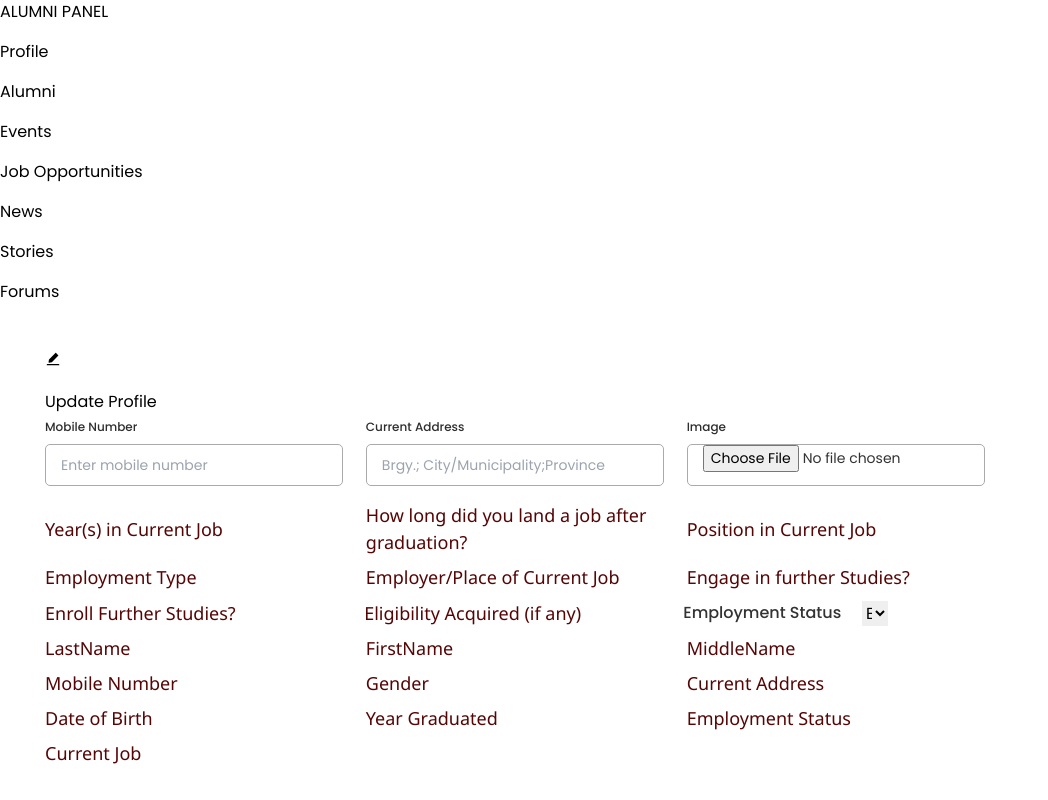
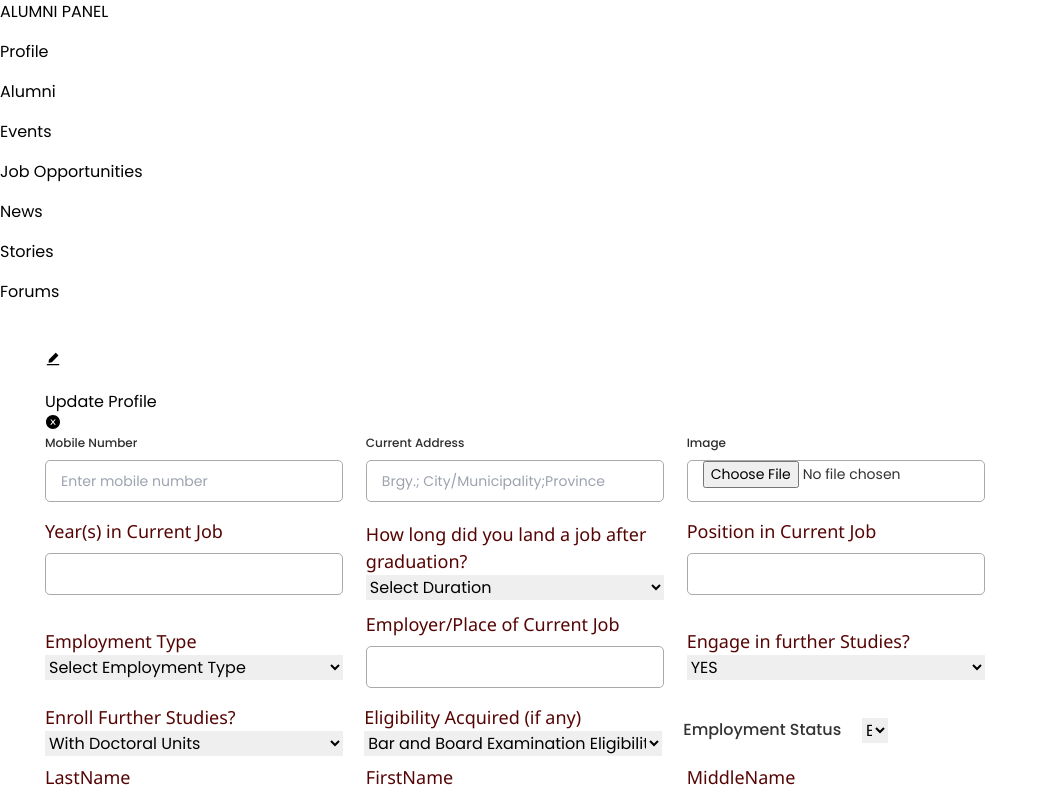
Before and after one commit to THESISG-6/G-6-thesis, a React (Vite) app in the folder client/: page /AProfile in a window 1280 px wide. Both pictures are taken after a click on the button 53 px from the left and 359 px from the top of the page. Shown: the top 800 px of the page, without its empty margins (0-1048 px from the left). Built offline with nearby package versions, Linux system fonts and the light colour scheme.

Commit message:
refactor-aprofile-modal

```diff
--- a/client/src/pages/AlumniSide/AProfile.jsx
+++ b/client/src/pages/AlumniSide/AProfile.jsx
@@ -3,7 +3,7 @@ import "../../components/Registration/form.css";
 import ASidebar from "../../components/AlumniSide/ASidebar";
 import AAlumniboardView from "../../components/AlumniSide/AAlumniboardView";
 import { useHooks } from "./hooks";
-import { AiFillEdit } from "react-icons/ai";
+import { AiFillCloseCircle, AiFillEdit } from "react-icons/ai";
 
 const AProfile = () => {
   const {
@@ -42,6 +42,7 @@ const AProfile = () => {
     isOpen,
     toggleProfile,
     handleProfile,
+    closeProfile,
     handleMobileNumberChange,
   } = useHooks();
 
@@ -90,6 +91,10 @@ const AProfile = () => {
                 <h2 className="text-lg font-semibold mb-2 text-center">
                   Update Profile
                 </h2>
+            <div className="flex justify-end text-2xl" onClick={closeProfile}>
+
+                <AiFillCloseCircle />
+            </div>
                 <div className="fields">
 
 
@@ -121,51 +126,200 @@ const AProfile = () => {
 
                   <div className="input-fields">
                       <label className="header">Year(s) in Current Job</label>
-                      <label className="label">{year_current_job}</label>
+                        <input
+                          value={year_current_job}
+                          onChange={(e) => setyear_current_job(e.target.value)}
+                          type="number"
+                          placeholder=""
+                          required
+                        />
                     </div>
                     <div className="input-fields">
                       <label className="header">
                         How long did you land a job after graduation?
                       </label>
-                      <label className="label">{jobDuration}</label>
+                        <select
+                          value={jobDuration}
+                          onChange={(e) => setJobDuration(e.target.value)}
+                          required
+                        >
+                          <option value="">Select Duration</option>
+                          <option value="0-6 months">0-6 months</option>
+                          <option value="6 months - 1 year">
+                            6 months - 1 year
+                          </option>
+                          <option value="1 year - 2 years">
+                            1 year - 2 years
+                          </option>
+                          <option value="2 years above">2 years above</option>
+                        </select>
                     </div>
                     <div className="input-fields">
                       <label className="header">Position in Current Job</label>
-                      <label className="label">{position_current_job}</label>
+                        <input
+                          value={position_current_job}
+                          onChange={(e) => {
+                            setposition_current_job(e.target.value);
+                          }}
+                          type="text"
+                          required
+                        />
                     </div>
                     <div className="input-fields">
                       <label className="header">Employment Type</label>
-                      <label className="label">{employment_type}</label>
+                        <select
+                          value={employment_type}
+                          onChange={(e) => setemployment_type(e.target.value)}
+                          required
+                        >
+                          <option value="">Select Employment Type</option>
+                          <option value="Regular">Regular</option>
+                          <option value="Casual">Casual</option>
+                          <option value="Project">Project</option>
+                          <option value="Seasonal">Seasonal</option>
+                          <option value="Fixed">Fixed-term</option>
+                          <option value="Probationary">Probationary</option>
+                        </select>
                     </div>
                     <div className="input-fields">
                       <label className="header">
                         Employer/Place of Current Job{" "}
                       </label>
-                      <label className="label">{Place_current_job} </label>
+                        <input
+                          value={Place_current_job}
+                          onChange={(e) => {
+                            setPlace_current_job(e.target.value);
+                          }}
+                          type="text"
+                          required
+                        />
                     </div>
 
                     <div className="input-fields">
                       <label className="header">
                         Engage in further Studies?
                       </label>
-                      <label className="label">{furtherStudies}</label>
+                        <select
+                          value={furtherStudies}
+                          onChange={(e) => {
+                            setFurtherStudies(e.target.value);
+                          }}
+                          required
+                        >
+                          <option value="YES">YES</option>
+                          <option value="NO">NO</option>
+                        </select>
                     </div>
                     <div className="input-fields">
                       <label className="header">Enroll Further Studies?</label>
-                      <label className="label">{enrollFurtherStudies}</label>
+                        <select
+                          value={enrollFurtherStudies}
+                          onChange={(e) => {
+                            setEnrollFurtherStudies(e.target.value);
+                            if (e.target.value !== "Other") {
+                              setOtherEnrollDescription(""); // Clear custom input if not "Other"
+                            }
+                          }}
+                          required
+                          // Add the disabled attribute based on the state
+                        >
+                          <option value="With Doctoral Units">
+                            With Doctoral Units
+                          </option>
+                          <option value="MA/MS Graduate">MA/MS Graduate</option>
+                          <option value="With MA/MS Units">
+                            With MA/MS Units
+                          </option>
+                          <option value="Other Baccalaureate Course">
+                            Other Baccalaureate Course
+                          </option>
+                          <option value="Not Applicable">Not Applicable</option>
+                          <option value="Other">Other</option>
+                        </select>
+                        {enrollFurtherStudies === "Other" && (
+                          <input
+                            type="text"
+                            placeholder="Please specify"
+                            value={otherEnrollDescription}
+                            onChange={(e) =>
+                              setOtherEnrollDescription(e.target.value)
+                            }
+                            required
+                          />
+                        )}
                     </div>
                     <div className="input-fields">
                       <label className="header">
                         Eligibility Acquired (if any)
                       </label>
-                      <label className="label">{eligibility}</label>
+                        <select
+                          value={eligibility}
+                          onChange={(e) => {
+                            seteligibility(e.target.value);
+                            if (e.target.value !== "Other") {
+                              setOtherEligibilityDescription(""); // Clear custom input if not "Other"
+                            }
+                          }}
+                          required
+                        >
+                          <option value="Bar and Board Examination Eligibility">
+                            Bar and Board Examination Eligibility
+                          </option>
+                          <option value="Pilot Eligibility for Military Aviators">
+                            Pilot Eligibility for Military Aviators
+                          </option>
+                          <option value="National Service Training Eligibility">
+                            National Service Training Eligibility
+                          </option>
+                          <option value="Philippine National Police (PNP) Entrance Eligibility">
+                            Philippine National Police (PNP) Entrance
+                            Eligibility
+                          </option>
+                          <option value="Barangay Health Workers Eligibility">
+                            Barangay Health Workers Eligibility
+                          </option>
+                          <option value="Career Service Professional Eligibility">
+                            Career Service Professional
+                          </option>
+                          <option value="Sub-Professional Eligibility">
+                            Career Service Sub Professional
+                          </option>
+                          <option value="Honor Graduate Eligibility">
+                            Honor Graduate Eligibility
+                          </option>
+                          <option value="Industrial Safety and Health Eligibility">
+                            Industrial Safety and Health Eligibility
+                          </option>
+                          <option value="Philippine Veterans Affairs Office (PVAO) Eligibility">
+                            Philippine Veterans Affairs Office (PVAO)
+                            Eligibility
+                          </option>
+                          <option value="Fire Officer Eligibility">
+                            Fire Officer Eligibility
+                          </option>
+                          <option value="Licensed Professional Teacher Eligibility">
+                            Licensed Professional Teacher Eligibility
+                          </option>
+                          <option value="Other">Other</option>
+                        </select>
+                        {eligibility === "Other" && (
+                          <input
+                            type="text"
+                            placeholder="Please specify"
+                            value={setOtherEligibilityDescription}
+                            onChange={(e) =>
+                              setOtherEligibilityDescription(e.target.value)
+                            }
+                            required
+                          />
+                        )}
                     </div>
                 <span className="title">Employment Status</span>
                 <div className="fields">
                   <div className="input-fields">
                     <select
                       defaultValue={employment_Status}
-                      onChange={(e) => setemployment_Status(e.target.defaultValue)}
+                      onChange={(e) => setEmployment_Status(e.target.defaultValue)}
                       required
                     >
                       <option defaultValue="Employed">Employed</option>
@@ -362,7 +516,7 @@ const AProfile = () => {
                           <input
                             type="text"
                             placeholder="Please specify"
-                            defaultValue={otherEligibilityDescription}
+                            defaultValue={setOtherEligibilityDescription}
                             onChange={(e) =>
                               setOtherEligibilityDescription(e.target.defaultValue)
                             }
@@ -417,7 +571,7 @@ const AProfile = () => {
                           <input
                             type="text"
                             placeholder="Please specify"
-                            defaultValue={otherEnrollDescription}
+                            defaultValue={setOtherEnrollDescription}
                             onChange={(e) =>
                               setOtherEnrollDescription(e.target.defaultValue)
                             }
@@ -479,7 +633,7 @@ const AProfile = () => {
                           <input
                             type="text"
                             placeholder="Please specify"
-                            defaultValue={otherEligibilityDescription}
+                            defaultValue={setOtherEligibilityDescription}
                             onChange={(e) =>
                               setOtherEligibilityDescription(e.target.defaultValue)
                             }
@@ -538,6 +692,41 @@ const AProfile = () => {
                       <label className="header">Current Job</label>
                       <label className="label">{current_job}</label>
                     </div>
+                    <div className="input-fields">
+                      <label className="header">Year Current Job</label>
+                      <label className="label">{year_current_job}</label>
+                    </div>
+
+                    <div className="input-fields">
+                      <label className="header">Job Duration</label>
+                      <label className="label">{jobDuration}</label>
+                    </div>
+
+                    <div className="input-fields">
+                      <label className="header">Position Current Job</label>
+                      <label className="label">{position_current_job}</label>
+                    </div>
+                    <div className="input-fields">
+                      <label className="header">Employment Type</label>
+                      <label className="label">{employment_type}</label>
+                    </div>
+                    <div className="input-fields">
+                      <label className="header">Place Current Job</label>
+                      <label className="label">{Place_current_job}</label>
+                    </div>
+                    <div className="input-fields">
+                      <label className="header">Further Studies</label>
+                      <label className="label">{furtherStudies}</label>
+                    </div>
+                    <div className="input-fields">
+                      <label className="header">Enroll Further Studies</label>
+                      <label className="label">{enrollFurtherStudies}</label>
+                    </div>
+                    <div className="input-fields">
+                      <label className="header">Eligibility</label>
+                      <label className="label">{eligibility}</label>
+                    </div>
+
                   </div>
 
                 </div>
--- a/client/src/pages/AlumniSide/hooks.js
+++ b/client/src/pages/AlumniSide/hooks.js
@@ -42,6 +42,9 @@ const [currentAddress, setCurrentAddress] = useState(""); // Ensure this line is
     setIsOpen(!isOpen);
   };
 
+  const closeProfile = () => {
+    setIsOpen(false);
+  };
 
   const handleProfile = async (e) => {
     e.preventDefault();
@@ -178,5 +181,6 @@ const [currentAddress, setCurrentAddress] = useState(""); // Ensure this line is
     toggleProfile,
     handleProfile,
     handleMobileNumberChange,
+    closeProfile,
   };
 };
```
